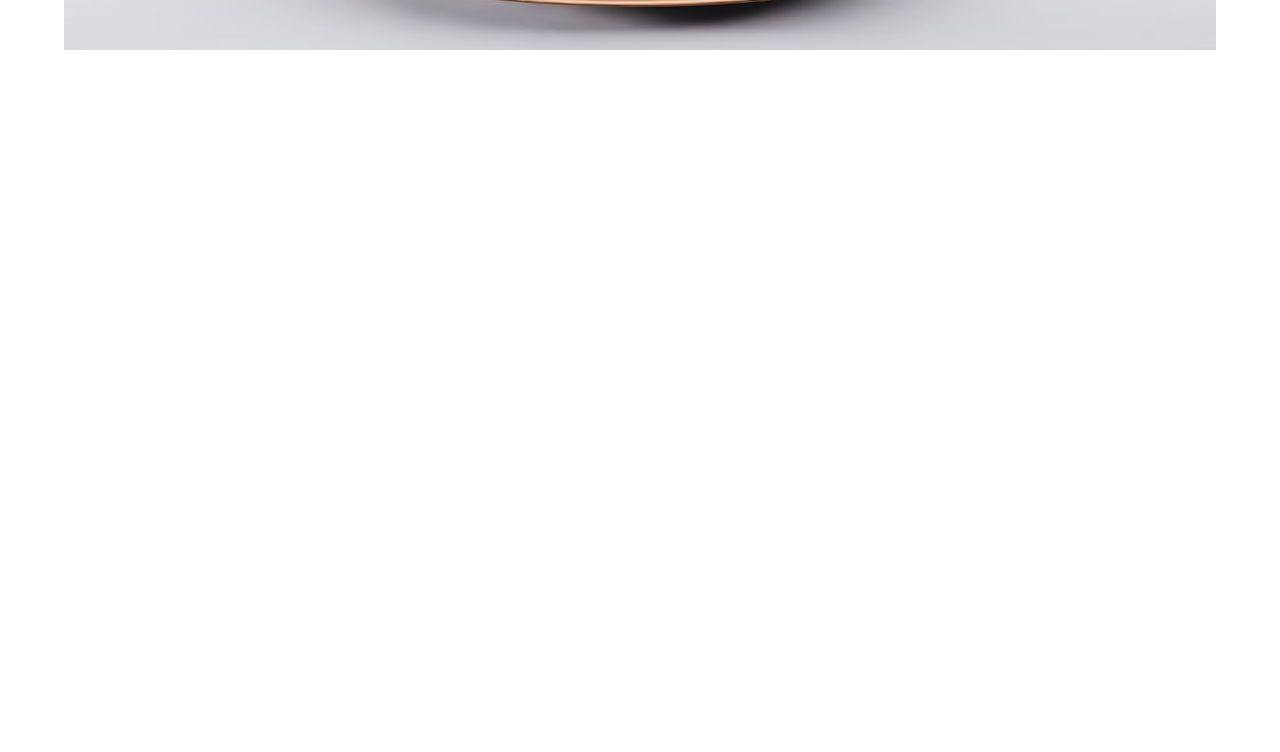
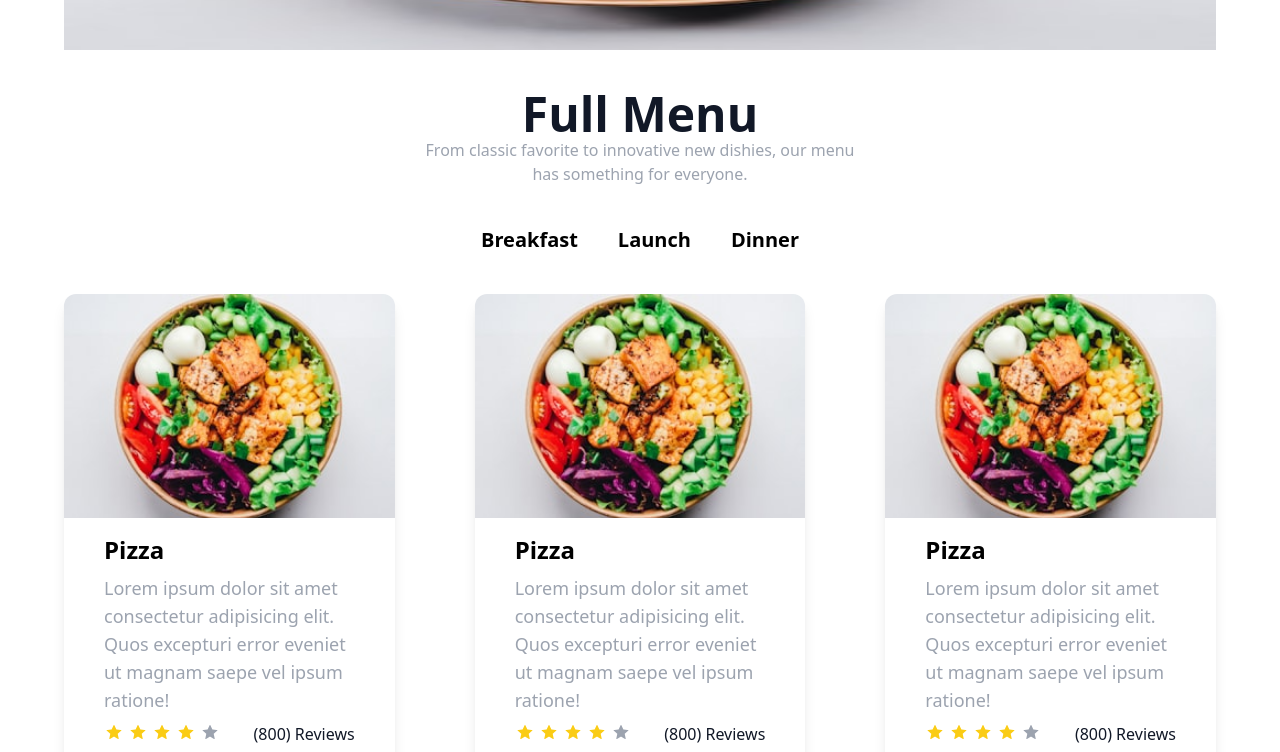
Before and after one commit to LucaZH/Food-react-integration, a React (Vite) app: page / in a window 1280 px wide. Shown: the part 2214-2966 px from the top of the page. Before the commit the page ends 2304 px from the top, so only its background shows below. Built offline with nearby package versions, Linux system fonts and the light colour scheme.

Commit message:
Add Full menu component

```diff
--- a/src/App.tsx
+++ b/src/App.tsx
@@ -1,3 +1,4 @@
+import FullMenu from "./components/FullMenu";
 import Hero from "./components/Hero";
 import Menu from "./components/Menu";
 import NavBar from "./components/Navbar";
@@ -12,6 +13,7 @@ function App() {
       <Service />
       <Menu />
       <PubBanner />
+      <FullMenu />
     </>
   );
 }
--- /dev/null
+++ b/src/components/FullMenu.tsx
@@ -0,0 +1,90 @@
+import { FC } from "react";
+import MenuCard from "./ui/MenuCard";
+
+const FullMenu: FC = () => {
+  const Menu = [
+    {
+      imgUrl: "/img/plat.jpg",
+      name: "Pizza",
+      price: 4,
+      description:
+        "Lorem ipsum dolor sit amet consectetur adipisicing elit. Quos excepturi error eveniet ut magnam saepe vel ipsum ratione!",
+      stars: 4,
+      reviews: 800,
+    },
+    {
+      imgUrl: "/img/plat.jpg",
+      name: "Pizza",
+      price: 4,
+      description:
+        "Lorem ipsum dolor sit amet consectetur adipisicing elit. Quos excepturi error eveniet ut magnam saepe vel ipsum ratione!",
+      stars: 4,
+      reviews: 800,
+    },
+    {
+      imgUrl: "/img/plat.jpg",
+      name: "Pizza",
+      price: 4,
+      description:
+        "Lorem ipsum dolor sit amet consectetur adipisicing elit. Quos excepturi error eveniet ut magnam saepe vel ipsum ratione!",
+      stars: 4,
+      reviews: 800,
+    },
+    {
+      imgUrl: "/img/plat.jpg",
+      name: "Pizza",
+      price: 4,
+      description:
+        "Lorem ipsum dolor sit amet consectetur adipisicing elit. Quos excepturi error eveniet ut magnam saepe vel ipsum ratione!",
+      stars: 4,
+      reviews: 800,
+    },
+    {
+      imgUrl: "/img/plat.jpg",
+      name: "Pizza",
+      price: 4,
+      description:
+        "Lorem ipsum dolor sit amet consectetur adipisicing elit. Quos excepturi error eveniet ut magnam saepe vel ipsum ratione!",
+      stars: 4,
+      reviews: 800,
+    },
+    {
+      imgUrl: "/img/plat.jpg",
+      name: "Pizza",
+      price: 4,
+      description:
+        "Lorem ipsum dolor sit amet consectetur adipisicing elit. Quos excepturi error eveniet ut magnam saepe vel ipsum ratione!",
+      stars: 4,
+      reviews: 800,
+    },
+  ];
+  return (
+    <section className="mx-16 mb-10">
+      <div className="text-center">
+        <h1 className="text-5xl font-bold text-gray-900">Full Menu</h1>
+        <p className="text-gray-400">
+          From classic favorite to innovative new dishies, our menu <br />
+          has something for everyone.
+        </p>
+      </div>
+      <div className="flex gap-10 w-full justify-center my-10">
+        <p className="font-bold text-xl">Breakfast</p>
+        <p className="font-bold text-xl">Launch</p>
+        <p className="font-bold text-xl">Dinner</p>
+      </div>
+      <div className="grid grid-cols-3 gap-20">
+        {Menu.map((item) => (
+          <MenuCard
+            description={item.description}
+            imgUrl={item.imgUrl}
+            name={item.name}
+            price={item.price}
+            reviews={item.reviews}
+            stars={item.stars}
+          />
+        ))}
+      </div>
+    </section>
+  );
+};
+export default FullMenu;
```
